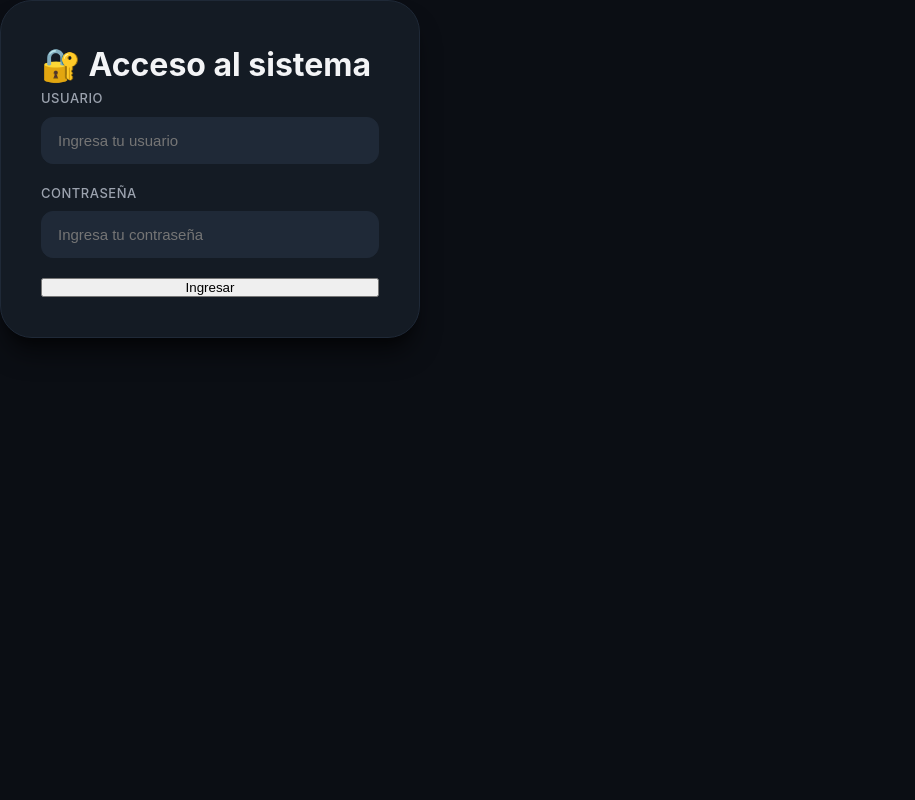
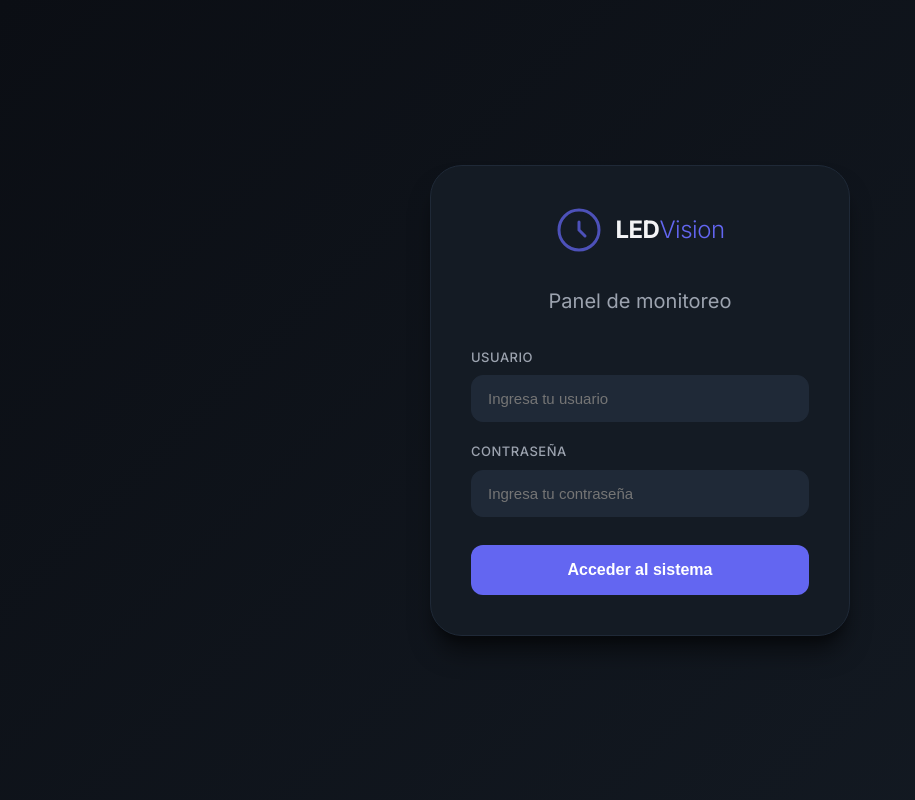
Before and after one commit to LenninMC/Prueba, a Flask app: page /login in a window 1280 px wide. Shown: the whole page, without its empty margins (0-915 px from the left). Run offline with Flask 3, Linux system fonts and the light colour scheme.

Commit message:
login.html

```diff
--- a/templates/login.html
+++ b/templates/login.html
@@ -2,14 +2,28 @@
 <html lang="es">
 <head>
   <meta charset="utf-8">
-  <meta name="viewport" content="width=device-width,initial-scale=1">
-  <title>Login - Monitoreo LEDs</title>
+  <meta name="viewport" content="width=device-width, initial-scale=1.0">
+  <title>LED Vision | Login</title>
   <link rel="stylesheet" href="/static/css/style.css">
+  <link rel="preconnect" href="https://fonts.googleapis.com">
+  <link rel="preconnect" href="https://fonts.gstatic.com" crossorigin>
+  <link href="https://fonts.googleapis.com/css2?family=Inter:ital,opsz,wght@0,14..32,100..900;1,14..32,100..900&display=swap" rel="stylesheet">
 </head>
-<body>
+<body class="login-page">
   <div class="login-container">
     <div class="login-card">
-      <h1>🔐 Acceso al sistema</h1>
+      <div class="login-header">
+        <div class="login-logo">
+          <div class="logo-icon">
+            <svg viewBox="0 0 24 24" fill="none" xmlns="http://www.w3.org/2000/svg">
+              <circle cx="12" cy="12" r="10" stroke="currentColor" stroke-width="1.5"/>
+              <path d="M12 8V12L15 15" stroke="currentColor" stroke-width="1.5" stroke-linecap="round"/>
+            </svg>
+          </div>
+          <span class="logo-text">LED<span>Vision</span></span>
+        </div>
+        <h2>Panel de monitoreo</h2>
+      </div>
 
       <form class="login-form" method="POST">
         <div class="form-group">
@@ -22,7 +36,7 @@
           <input type="password" id="password" name="password" required placeholder="Ingresa tu contraseña">
         </div>
 
-        <button type="submit" class="login-btn">Ingresar</button>
+        <button type="submit" class="login-button">Acceder al sistema</button>
       </form>
 
       {% if error %}
```
